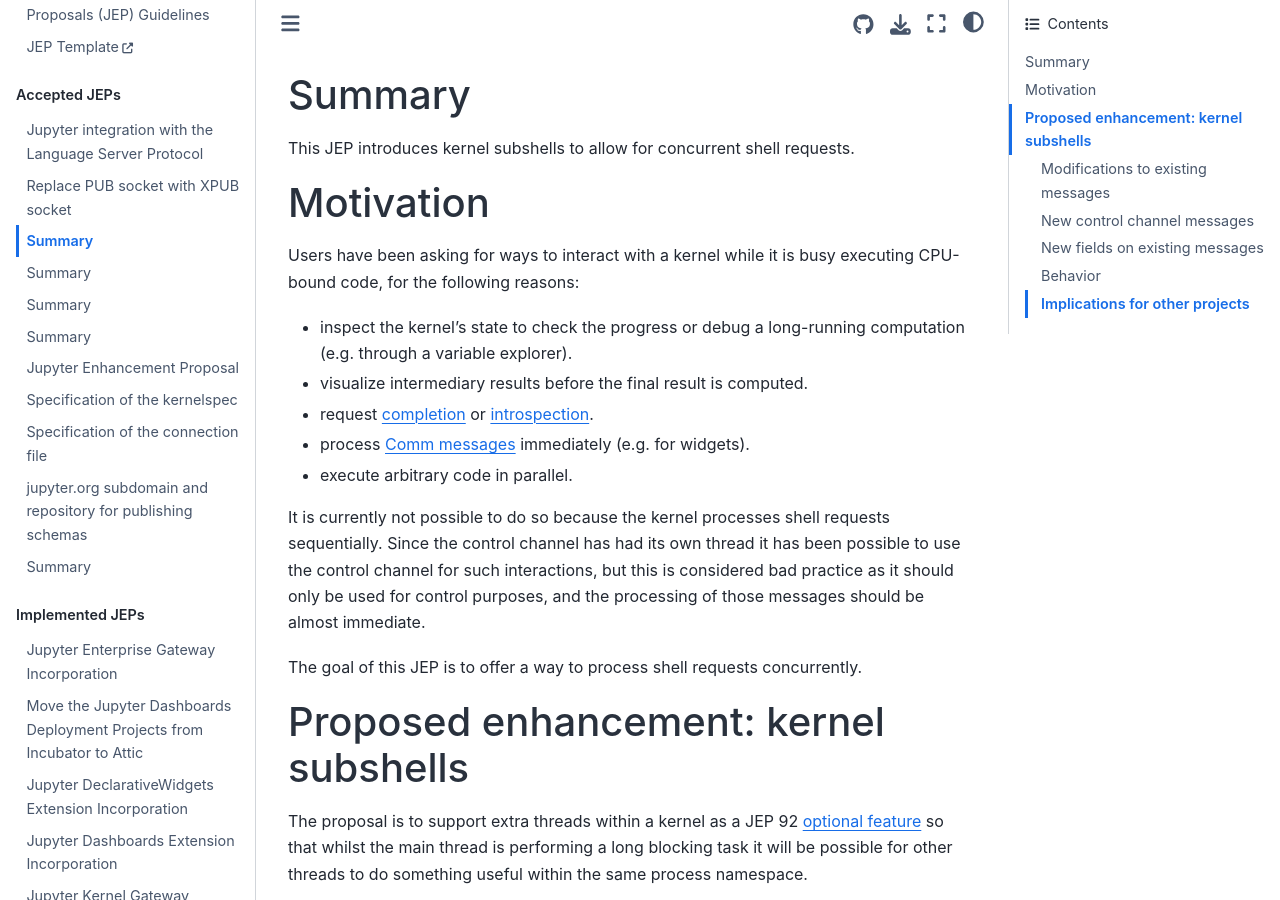
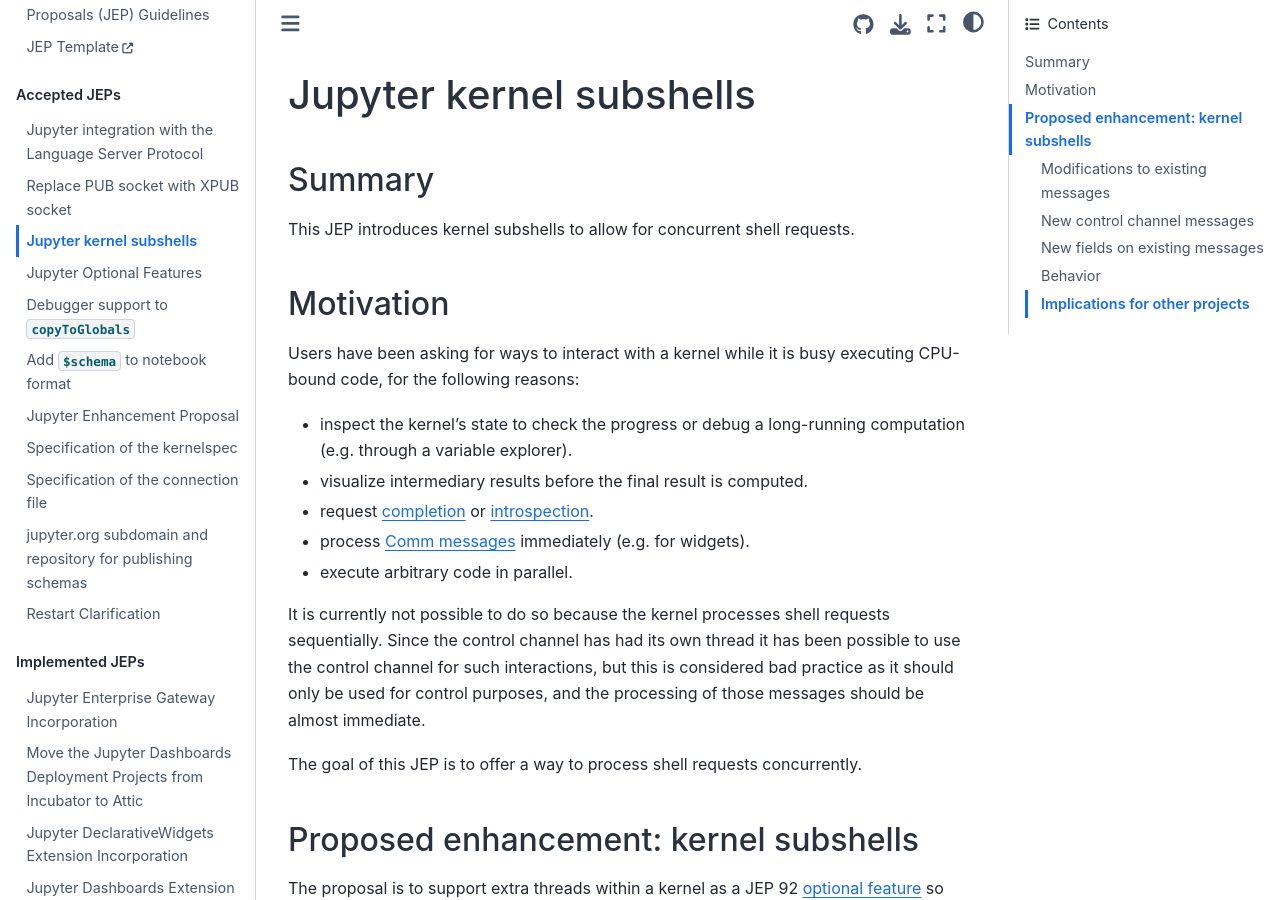
Before and after one commit to jupyter/enhancement-proposals, a Jupyter Book: the page built from 91-kernel-subshells/kernel-subshells.md, in a window 1280 px wide and 900 px high. Built offline with Jupyter Book 1.0.4 settings and Sphinx 7.4.7 and the Sphinx Book theme 1.1.4, drawn with Linux system fonts in a browser that asks for light colours; some of the changed text lies outside the part shown.

Commit message:
Fix links showing "Summary' change template to include "# Title"

````diff
--- a/118-restart-clarification/restart-clarification.md
+++ b/118-restart-clarification/restart-clarification.md
@@ -6,7 +6,9 @@
 date-started: 2023-08-23
 ---
 
-# Summary
+# Restart Clarification
+
+## Summary
 
 The jupyter client protocol around what "restart" means is ambiguous. Per Jupyter Client's [kernel shutdown documention](https://jupyter-client.readthedocs.io/en/latest/messaging.html#kernel-shutdown), the only guidance is:
 >  'restart' : bool # False if final shutdown, or True if shutdown precedes a restart
@@ -16,13 +18,13 @@
 We propose to clarify this to always mean "restart-in-place", that is only restart the kernel itself. For
 most usage of Jupyter, this change is a no-op as subprocess kernels already act like this.
 
-# Motivation
+## Motivation
 
 This greatly improves the usability of remote kernels whose startup includes scheduling. By making this change,
 restarts for remote kernels will be nearly as fast as those of local kernels. It also matches what we
 believe to be the mental model of users when they click "restart".
 
-# Guide-level explanation
+## Guide-level explanation
 
 The [protocol](https://jupyter-client.readthedocs.io/en/latest/messaging.html#kernel-shutdown) would describe
 restart as optimally preserving as many resources outside the kernel as possible (e.g. restarting only the kernel process and its subprocess *not* any parent process).
@@ -32,12 +34,12 @@
 When the kernel is not a toplevel process (e.g. when used in Enterprise Gateway), restart often means only the kernel restarts. To restart the whole progress group, the stop and start messages could be used. It's up to UIs
 for how to display this difference (if any).
 
-# Reference-level explanation
+## Reference-level explanation
 
 The `jupyter-client` messaging page would be updated to indicate this nuance. Any implementations that
 treat restart differently would be updated to match this clarification.
 
-# Rationale and alternatives
+## Rationale and alternatives
 
 A new message could be added, as proposed in the pre-JEP. In the [Jupyter Server meeting](https://github.com/jupyter-server/team-compass/issues/45#issuecomment-1682582186),
 we concluded that is is likely most users want restart to only restart the kernel and not potentially reschedule resources. Therefore, a new message was not the best option.
@@ -46,15 +48,15 @@
 
 For users that want a hard restart, a stop followed by a start continues to be available. While this may be less convenient, a UI can trivially hide this two call process from the user.
 
-# Prior art
+## Prior art
 
 N/A
 
-# Unresolved questions
+## Unresolved questions
 
 Only the exact wording changes as proposed in [jupyter_client](https://github.com/jupyter/jupyter_client/pull/966).
 
-# Future possibilities
+## Future possibilities
 
 We would make a service that implements a "hard restart" as discussed in the jupyter-server meeting.
 No one on the meeting had an immediate use case for it.
--- a/91-kernel-subshells/kernel-subshells.md
+++ b/91-kernel-subshells/kernel-subshells.md
@@ -6,11 +6,13 @@
 date-started: 2022-12-15
 ---
 
-# Summary
+# Jupyter kernel subshells
+
+## Summary
 
 This JEP introduces kernel subshells to allow for concurrent shell requests.
 
-# Motivation
+## Motivation
 
 Users have been asking for ways to interact with a kernel while it is busy executing CPU-bound code,
 for the following reasons:
@@ -31,7 +33,7 @@
 
 The goal of this JEP is to offer a way to process shell requests concurrently.
 
-# Proposed enhancement: kernel subshells
+## Proposed enhancement: kernel subshells
 
 The proposal is to support extra threads within a kernel as a JEP 92
 [optional feature](https://github.com/jupyter/enhancement-proposals/blob/master/92-jupyter-optional-features/jupyter-optional-features.md) so that whilst the main thread is performing a long blocking task it
@@ -62,9 +64,9 @@
 
 Each subshell will store its own execution count and history.
 
-## Modifications to existing messages
+### Modifications to existing messages
 
-### Identify optional feature
+#### Identify optional feature
 
 Clients identify if a kernel supports subshells via the
 [optional feature API](https://github.com/jupyter/enhancement-proposals/blob/master/92-jupyter-optional-features/jupyter-optional-features.md):
@@ -85,9 +87,9 @@
 In particular, there is probably the need for a version specifier here to allow future changes to
 the kernel subshells specification.
 
-## New control channel messages
+### New control channel messages
 
-### Create subshell
+#### Create subshell
 
 Message type: `create_subshell_request`: no content.
 
@@ -103,7 +105,7 @@
 }
 ```
 
-### Delete subshell
+#### Delete subshell
 
 Message type: `delete_subshell_request`:
 
@@ -123,7 +125,7 @@
 }
 ```
 
-### List subshells
+#### List subshells
 
 Message type: `list_subshell_request`: no content.
 
@@ -138,9 +140,9 @@
 
 Note that the parent subshell (`subshell_id = None`) is not included in the returned list.
 
-## New fields on existing messages
+### New fields on existing messages
 
-### Shell and stdin requests
+#### Shell and stdin requests
 
 All shell and stdin messages will allow the optional `subshell_id` field in the request to identify
 which subshell should process that message:
@@ -154,14 +156,14 @@
 
 This field is not in the corresponding reply message as it will be in the parent header.
 
-### IOPub messages
+#### IOPub messages
 
 IOPub messages do not need an extra optional `subshell_id` field as this information is available
 in the parent header.
 
-## Behavior
+### Behavior
 
-### Kernels supporting subshells
+#### Kernels supporting subshells
 
 A subshell request may be processed concurrently with other subshells. Within a an individual
 subshell, requests are processed sequentially.
@@ -172,7 +174,7 @@
 include a `subshell_id` field. A child subshell can be individually shut down using a
 `delete_subshell_request` message.
 
-### Kernels not supporting subshells
+#### Kernels not supporting subshells
 
 These will not claim support for kernel subshells via the optional features API. Unrecognised shell
 request messages, such as the subshell request messages listed above, will be ignored as normal.
@@ -180,7 +182,7 @@
 support kernel subshells will continue to work as they currently do and will not require any
 changes.
 
-## Implications for other projects
+### Implications for other projects
 
 Kernel writers who wish to support subshells will need to write extra threading and socket
 management code. `ipykernel` will contain a reference implementation.
--- a/92-jupyter-optional-features/jupyter-optional-features.md
+++ b/92-jupyter-optional-features/jupyter-optional-features.md
@@ -6,13 +6,15 @@
 date-started: 2023-01-16
 ---
 
-# Summary
+# Jupyter Optional Features
+
+## Summary
 
 This JEP introduces Jupyter optional features, which ease the way
 a kernel advertises which features it supports, without coupling it
 to the version of the protocol that it implements.
 
-# Motivation
+## Motivation
 
 Some of the features that were added (the debugger) or proposed (the subshells)
 may require a lot of work from kernel authors to implement. Besides, the
@@ -27,7 +29,7 @@
 authors from upgrading to a more recent version of the protocol when we introduce
 a new feature that may be complicated to implement and not mandatory for them.
 
-# Proposed Enhancement
+## Proposed Enhancement
 
 We propose to add a new `supported_features` field to the `kernel_info_reply` message.
 This field is a list of optional features that the kernel supports. The boolean field
--- a/93-debugger-info-copy-to-globals/debugger-info-copy-to-globals.md
+++ b/93-debugger-info-copy-to-globals/debugger-info-copy-to-globals.md
@@ -6,12 +6,14 @@
 date-started: 2023-02-20
 ---
 
-# Summary
+# Debugger support to `copyToGlobals`
+
+## Summary
 
 This JEP introduces a new field to the kernel debugger_info response. This new
 field will inform the UI that the debugger supports the `copyToGlobals` request.
 
-# Motivation
+## Motivation
 
 The `copyToGlobals` request has been introduced in
 [ipykernel](https://github.com/ipython/ipykernel/pull/1055) and in
@@ -19,12 +21,12 @@
 variable to the global scope during a breakpoint. It would be useful to inform the
 UI if this is supported by the kernel before displaying the corresponding menu entry.
 
-# Proposed Enhancement
+## Proposed Enhancement
 
 We propose to add a new `copyToGlobals` boolean field to the `debugger_info`
 response which will inform the UI that this request is supported.
 
-## Reference-level explanation
+### Reference-level explanation
 
 This boolean flag should be included in the `debugger_info` response from the kernel
 which supports the feature. It is optional, assuming that its absence is understood
--- a/97-add-schema/add-schema-to-notebook-format.md
+++ b/97-add-schema/add-schema-to-notebook-format.md
@@ -6,15 +6,17 @@
 date-started: 2023-03-01
 ---
 
-# Summary
+# Add `$schema` to notebook format
+
+## Summary
 
 We propose to add a new top-level required property, `$schema` to the notebook JSON, as such updating the notebook JSON schema. This new property deprecates `nbformat` and `nbformat_minor`.
 
-# Motivation
+## Motivation
 
 Today, `nbformat` and `nbformat_minor` specify the JSON schema a notebook should adhere to (for example [4.5](https://github.com/jupyter/nbformat/blob/main/nbformat/v4/nbformat.v4.5.schema.json)). Since this approach was adopted in the Jupyter ecosystem, the JSON schema standard has evolved and Jupyter's approach is no longer in line with it. Other than following standards being the right thing to do, bringing the notebook format back in line with the current JSON Schema spec opens it up to the rich tooling that exists around JSON schema validation today.
 
-# Guide-level explanation
+## Guide-level explanation
 
 The new required `$schema` top-level property refers to a JSON Schema that validates the current notebook. During a deprecation period, `$schema` takes precedence over the existing `"nbformat"` and `"nbformat_minor"` properties that specify the notebook format. There will be a one-to-one mapping between `$schema` and the `(nbformat, nbformat_minor)` pair, which should follow a URI template, e.g.:
 ```json
@@ -30,7 +32,7 @@
 The addition of the `$schema` property removes a level of indirection between the notebook and the schema against which it is invalidated. It also guarantees that the schema against which it is validated is invariant with respect to time; the schema URI should refer to an immutable document.
 
 
-# Reference-level explanation
+## Reference-level explanation
 
 The following changes are made to the existing v4.5 schema:
 ```diff
@@ -580,20 +582,20 @@
 The schema identified by `$schema` MUST require that the `nbformat` and `nbformat_minor` properties are `const`. This ensures that there is a one-to-one mapping between schemas and nbformat versions published up-to the final nbformat version of the deprecation period.
 
 
-# Rationale and alternatives
+## Rationale and alternatives
 
 Not doing this will leave the Jupyter notebook format in a non-standard state.
 
-# Prior art
+## Prior art
 
 [JSON Schema](https://json-schema.org/) is a widely adopted declarative language that annotates and validates documents, so it's the obvious candidate to adhere to.
 
-# Unresolved questions
+## Unresolved questions
 
 - Code to upgrade from and downgrade to 4.5 still needs to be written.
 Some exploration has been done by Nick Bollweg in [this gist](https://gist.github.com/bollwyvl/a6e1ae13125f01ff04edf121e30a462a).
 - We want to deprecate `nbformat` and `nbformat_minor` in favor of `$schema` but we also need to ensure old clients can still work with notebooks in this new schema, so `nbformat` and `nbformat_minor` are still required. What's the path here? Major version update?
 
-# Future possibilities
+## Future possibilities
 
 This work paves the way for [``Add `extraSchemas` to notebook format`` JEP](https://hackmd.io/9QZ8YibfQHm9l1B6JPSQsg?both), which will be submitted as a separate JEP soon.
````
Also changed, not shown: jupyter-enhancement-proposal-guidelines/JEP-TEMPLATE.md (+10 -8 lines).
